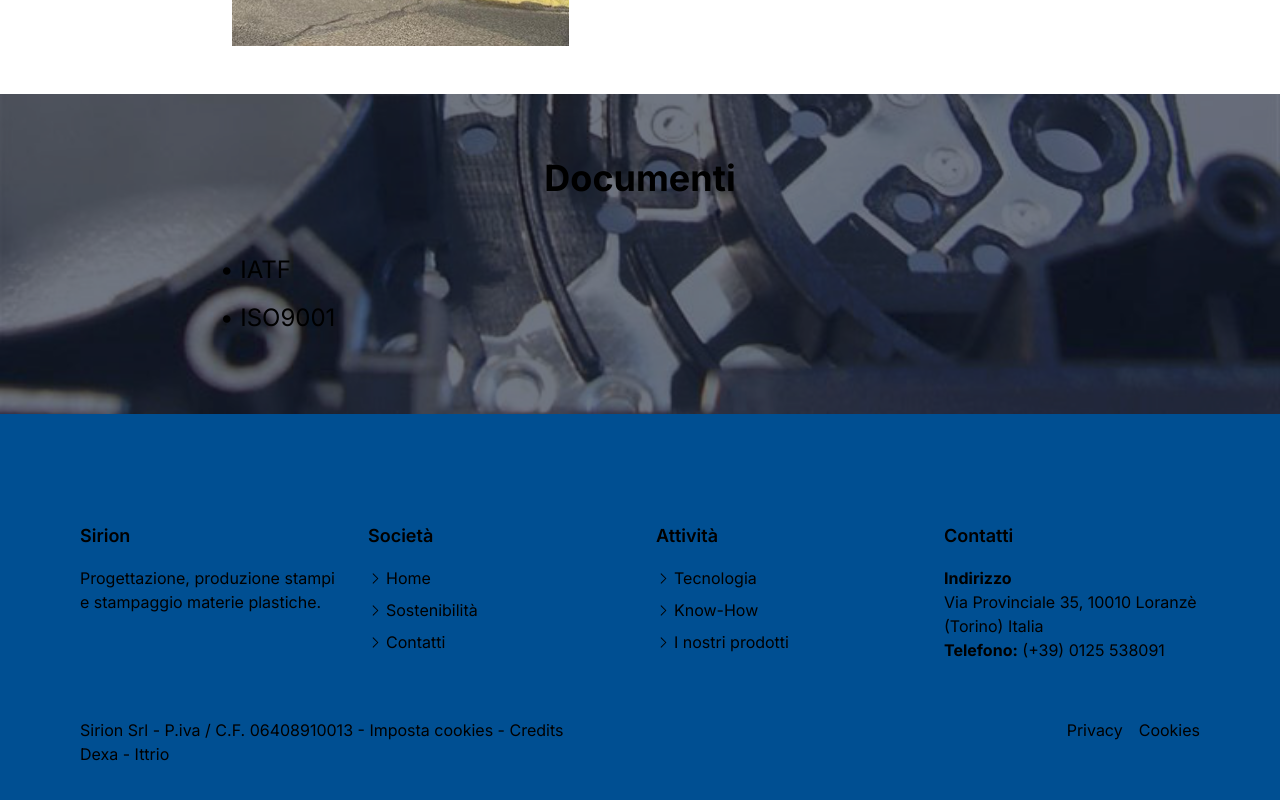
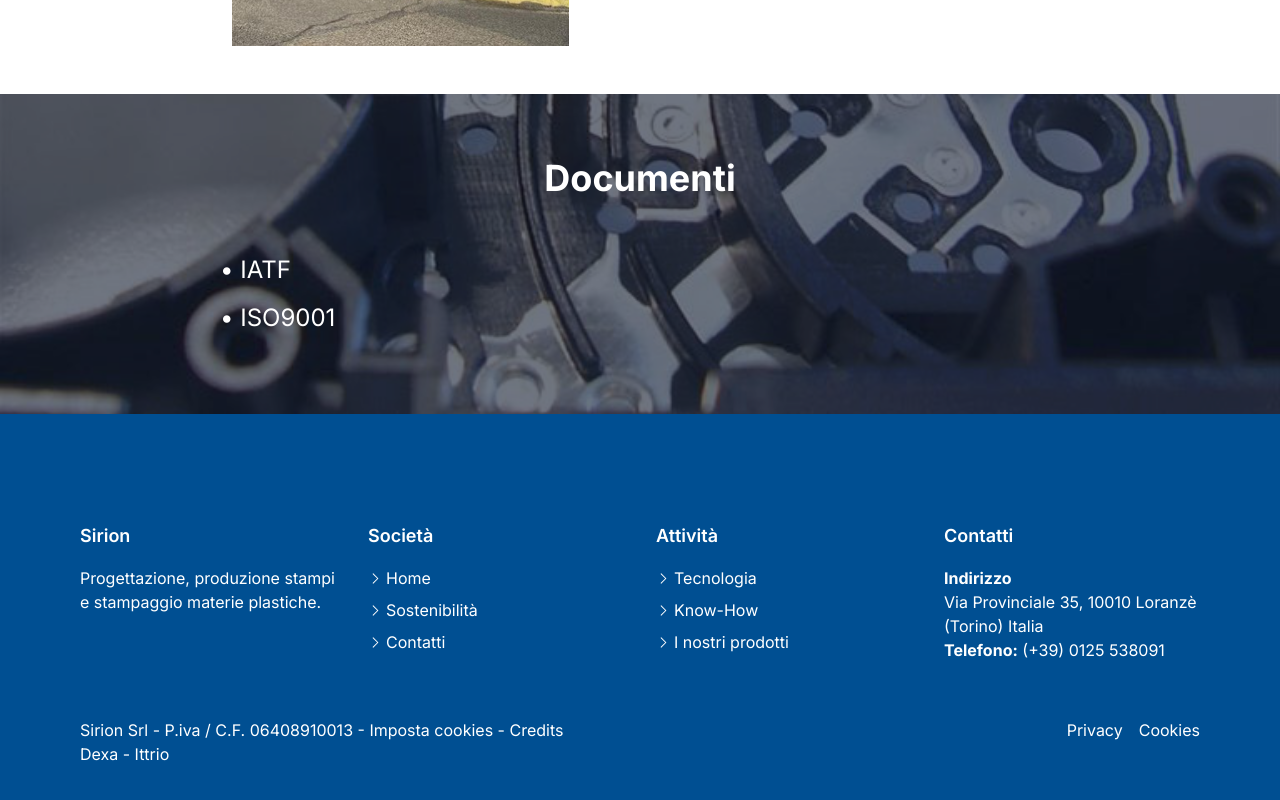
Before and after one commit to LorenzoRegalzi/sirion-website, a Next.js app: page /company in a window 1280 px wide. Shown: the part 1409-2209 px from the top of the page. Built offline with nearby package versions, Linux system fonts and the light colour scheme.

Commit message:
Fix color 3

```diff
--- /dev/null
+++ b/app/sitemap.ts
@@ -0,0 +1,60 @@
+import { MetadataRoute } from 'next'
+
+export default function sitemap(): MetadataRoute.Sitemap {
+  return [
+    {
+      url: 'https://sirion-website.vercel.app',
+      lastModified: new Date(),
+      changeFrequency: 'yearly',
+      priority: 1,
+    },
+    {
+      url: 'https://sirion-website.vercel.app/company',
+      lastModified: new Date(),
+      changeFrequency: 'monthly',
+      priority: 0.8,
+    },
+    {
+        url: 'https://sirion-website.vercel.app/contact',
+        lastModified: new Date(),
+        changeFrequency: 'monthly',
+        priority: 0.8,
+      },
+      {
+        url: 'https://sirion-website.vercel.app/job-opportunity',
+        lastModified: new Date(),
+        changeFrequency: 'monthly',
+        priority: 0.8,
+      },
+      {
+        url: 'https://sirion-website.vercel.app/know-how',
+        lastModified: new Date(),
+        changeFrequency: 'monthly',
+        priority: 0.8,
+      },
+      {
+        url: 'https://sirion-website.vercel.app/products',
+        lastModified: new Date(),
+        changeFrequency: 'monthly',
+        priority: 0.8,
+      },
+      {
+        url: 'https://sirion-website.vercel.app/quality',
+        lastModified: new Date(),
+        changeFrequency: 'monthly',
+        priority: 0.8,
+      },
+      {
+        url: 'https://sirion-website.vercel.app/sostenibility',
+        lastModified: new Date(),
+        changeFrequency: 'monthly',
+        priority: 0.8,
+      },
+      {
+        url: 'https://sirion-website.vercel.app/technology',
+        lastModified: new Date(),
+        changeFrequency: 'monthly',
+        priority: 0.8,
+      },
+  ]
+}
--- a/app/ui/components/button.tsx
+++ b/app/ui/components/button.tsx
@@ -2,7 +2,7 @@ import React from "react";
 
 const Button = (props: any) => {
   return (
-    <button className="radiantthemes-button hover-style-four uppercase bg-customBlue hover:bg-customHoverButton text-gray-800 hover:text-white py-3 px-5 rounded-full">
+    <button className="radiantthemes-button hover-style-four uppercase bg-customBlue hover:bg-customHoverButton text-customWhite hover:text-customWhite py-3 px-5 rounded-full">
       {props.text}
     </button>
   );
--- a/app/ui/components/documents.tsx
+++ b/app/ui/components/documents.tsx
@@ -21,16 +21,16 @@ const Documents = (props: any) => {
         {/* Contenitore principale */}
         <div className="absolute inset-0 flex flex-col items-center justify-center p-10">
           {/* Titolo */}
-          <h1 className="text-white text-4xl font-bold text-center mb-14">Documenti</h1>
+          <h1 className="text-customWhite text-4xl font-bold text-center mb-14">Documenti</h1>
 
           {/* Contenitore del testo */}
           <div className="w-full md:w-[70%] flex flex-col md:flex-row items-center">
             <div className="text-center md:text-left">
                 <Link href={'/IATF-16949-2016.pdf'}>
-                    <p className="text-white mb-4 text-2xl">&#8226; IATF</p>
+                    <p className="text-customWhite mb-4 text-2xl">&#8226; IATF</p>
                 </Link>
                 <Link href={'/ISO-9001-2015-IT.pdf'}>
-                    <p className="text-white mb-4 text-2xl">&#8226; ISO9001</p>
+                    <p className="text-customWhite mb-4 text-2xl">&#8226; ISO9001</p>
                 </Link>
 
             </div>
--- a/app/ui/components/title.tsx
+++ b/app/ui/components/title.tsx
@@ -18,7 +18,7 @@ const Title = (props: any) => {
 
     <div className="absolute inset-0 flex items-center justify-center">
         <div className="text-center w-[70rem]">
-            <h1 className="font-extrabold text-white dark:text-white text-3xl sm:text-3xl md:text-4xl lg:text-4xl" style={{color:'white'}}>{props.title}</h1>
+            <h1 className="font-extrabold text-customWhite text-3xl sm:text-3xl md:text-4xl lg:text-4xl" >{props.title}</h1>
             {props.description &&
               <div className="w-100 flex-col flex items-center p-10">
                 <p className="text-customWhite font-bold justify-center text-center  sm:text-lg md:text-xl lg:text-2xl">{props.description}</p>
--- a/app/ui/dashboard/footer.tsx
+++ b/app/ui/dashboard/footer.tsx
@@ -3,7 +3,7 @@ import ArrowRightIcon from "../icon/arrow-right";
 
 const Footer = () => {
     return (
-      <footer className="bg-customBlue text-gray-300 p-20">
+      <footer className="bg-customBlue text-customWhite p-20">
         <div className="container mx-auto py-7">
           <div className="grid grid-cols-1 md:grid-cols-2 lg:grid-cols-4 gap-8">
             <div className="col-span-1">
@@ -17,15 +17,15 @@ const Footer = () => {
               <ul className="space-y-2">
                 <li className="flex items-center">
                   <ArrowRightIcon size='15px'></ArrowRightIcon>
-                  <Link href="/" className="hover:text-gray-200" style={{marginLeft: '3px'}}>Home</Link>
+                  <Link href="/" className="hover:text-customWhite" style={{marginLeft: '3px'}}>Home</Link>
                 </li>
                 <li className="flex items-center">
                   <ArrowRightIcon size='15px'></ArrowRightIcon>
-                  <Link href="/sostenibility" className="hover:text-gray-200" style={{marginLeft: '3px'}}>Sostenibilità</Link>
+                  <Link href="/sostenibility" className="hover:text-customWhite" style={{marginLeft: '3px'}}>Sostenibilità</Link>
                 </li>
                 <li className="flex items-center">
                   <ArrowRightIcon size='15px'></ArrowRightIcon>
-                  <Link href="/contact" className="hover:text-gray-200" style={{marginLeft: '3px'}}>Contatti</Link>
+                  <Link href="/contact" className="hover:text-customWhite" style={{marginLeft: '3px'}}>Contatti</Link>
                 </li>
               </ul>
             </div>
@@ -34,15 +34,15 @@ const Footer = () => {
               <ul className="space-y-2">
                 <li className="flex items-center">
                   <ArrowRightIcon size='15px'></ArrowRightIcon>
-                  <Link href="/technology" className="hover:text-gray-200" style={{marginLeft: '3px'}}>Tecnologia</Link>
+                  <Link href="/technology" className="hover:text-customWhite" style={{marginLeft: '3px'}}>Tecnologia</Link>
                 </li>
                 <li className="flex items-center">
                   <ArrowRightIcon size='15px'></ArrowRightIcon>
-                  <Link href="/know-how" className="hover:text-gray-200" style={{marginLeft: '3px'}}>Know-How</Link>
+                  <Link href="/know-how" className="hover:text-customWhite" style={{marginLeft: '3px'}}>Know-How</Link>
                 </li>
                 <li className="flex items-center">
                   <ArrowRightIcon size='15px'></ArrowRightIcon>
-                  <Link href="/products" className="hover:text-gray-200" style={{marginLeft: '3px'}}>I nostri prodotti</Link>
+                  <Link href="/products" className="hover:text-customWhite" style={{marginLeft: '3px'}}>I nostri prodotti</Link>
                 </li>
               </ul>
             </div>
--- a/app/ui/dashboard/navbar.tsx
+++ b/app/ui/dashboard/navbar.tsx
@@ -110,7 +110,7 @@ const navbarClass = scrollY > 0 ? 'bg-customBlueRgb' : '';
             </div>
           </div>
           <div className="md:hidden flex items-center">
-            <button onClick={toggleMenu} className="text-white hover:text-gray-300 px-3 py-2 rounded-md text-3xl font-medium focus:outline-none">
+            <button onClick={toggleMenu} className="text-customWhite hover:text-gray-300 px-3 py-2 rounded-md text-3xl font-medium focus:outline-none">
               <IconHamburgerMenu></IconHamburgerMenu>
             </button>
           </div>
@@ -123,18 +123,19 @@ const navbarClass = scrollY > 0 ? 'bg-customBlueRgb' : '';
     </nav>
     {
       isOpen &&  <div className="fixed top-0 left-0 w-full h-full bg-customBlue z-50" onClick={toggleMenu}>
-        <button onClick={toggleMenu} className="absolute top-4 left-4 text-white hover:text-gray-300 focus:outline-none text-3xl">
+        <button onClick={toggleMenu} className="absolute top-4 left-4 text-customWhite hover:text-gray-300 focus:outline-none text-3xl">
             <IconClose></IconClose>
           </button>
           {/* Navbar links al centro orizzontalmente */}
           <div className="flex flex-col items-center justify-evenly flex-grow h-full">
-              <Link href="/" className="text-white hover:text-gray-300 px-3 py-2 rounded-md text-xl font-medium">Home</Link>
-              <Link href="/know-how" className="text-white hover:text-gray-300 px-3 py-2 rounded-md text-xl font-medium">Know-How</Link>
-              <Link href="/products" className="text-white hover:text-gray-300 px-3 py-2 rounded-md text-xl font-medium">I nostri prodotti</Link>
-              <Link href="/technology" className="text-white hover:text-gray-300 px-3 py-2 rounded-md text-xl font-medium">Tecnologia</Link>
-              <Link href="/sostenibility" className="text-white hover:text-gray-300 px-3 py-2 rounded-md text-xl font-medium">Sostenibilità</Link>
-              <Link href="/contact" className="text-white hover:text-gray-300 px-3 py-2 rounded-md text-xl font-medium">Dove siamo</Link>
-              <Link href="/job-opportunity" className="text-white hover:text-gray-300 px-3 py-2 rounded-md text-xl font-medium">Job Opportunity</Link>
+              <Link href="/" className="text-customWhite hover:text-gray-300 px-3 py-2 rounded-md text-xl font-medium">Home</Link>
+              <Link href="/company" className="text-customWhite hover:text-gray-300 px-3 py-2 rounded-md text-xl font-medium">Azienda</Link>
+              <Link href="/know-how" className="text-customWhite hover:text-gray-300 px-3 py-2 rounded-md text-xl font-medium">Know-How</Link>
+              <Link href="/products" className="text-customWhite hover:text-gray-300 px-3 py-2 rounded-md text-xl font-medium">I nostri prodotti</Link>
+              <Link href="/technology" className="text-customWhite hover:text-gray-300 px-3 py-2 rounded-md text-xl font-medium">Tecnologia</Link>
+              <Link href="/sostenibility" className="text-customWhite hover:text-gray-300 px-3 py-2 rounded-md text-xl font-medium">Sostenibilità</Link>
+              <Link href="/contact" className="text-customWhite hover:text-gray-300 px-3 py-2 rounded-md text-xl font-medium">Dove siamo</Link>
+              <Link href="/job-opportunity" className="text-customWhite hover:text-gray-300 px-3 py-2 rounded-md text-xl font-medium">Job Opportunity</Link>
           </div>
       </div>
     }
```
